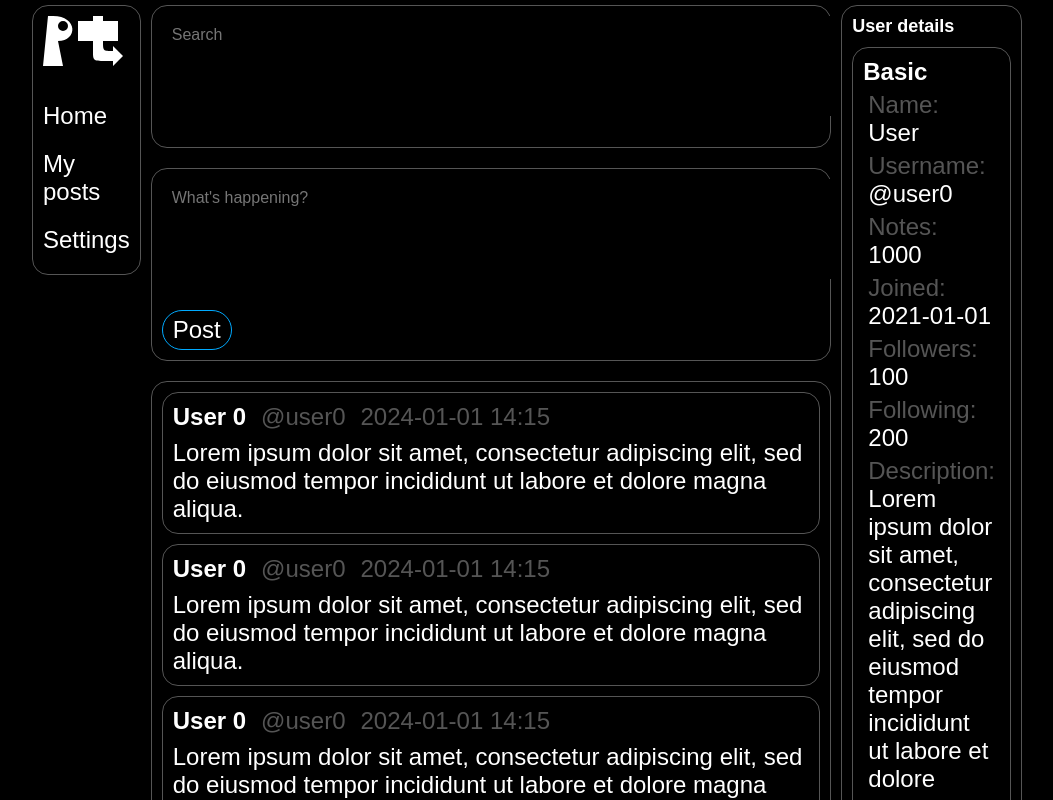
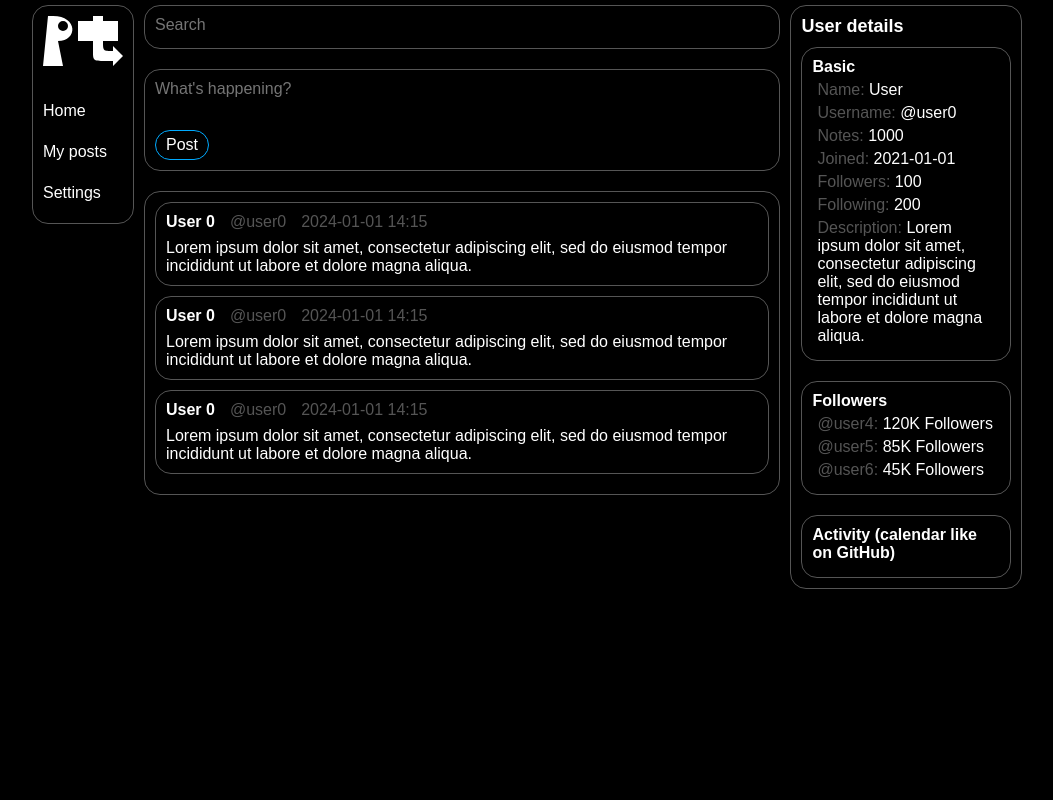
Before and after one commit to Ech0n/PrawieTwitter, a React (Vite) app in the folder client/: page / in a window 1280 px wide. Shown: the top 800 px of the page, without its empty margins (113-1166 px from the left). Built offline with nearby package versions, Linux system fonts and the light colour scheme.

Commit message:
user settings css change

```diff
--- a/client/src/components/UserSettings.jsx
+++ b/client/src/components/UserSettings.jsx
@@ -15,7 +15,7 @@ function UserSettings() {
     }
 
     return (
-        <div>
+        <div className='settings'>
             <h1>Settings</h1>
             <form>
                 <div>
--- a/client/src/settingsFormStyles.css
+++ b/client/src/settingsFormStyles.css
@@ -1,29 +1,29 @@
-* {
+.settings * {
     font-size: 24px;
 }
-form {
+.settings form {
     border: 2px solid #555;
     padding: 30px;
     border-radius: 16px;
     width: 680px;
 }
 
-h1 {
+.settings h1 {
     text-align: center;
     font-size: 72px;
     margin-bottom: 30px;
 }
 
-label {
+.settings label {
     display: block;
     margin-bottom: 5px;
 }
 
-input[type="text"],
-input[type="email"],
-input[type="password"],
-textarea,
-select {
+.settings input[type="text"],
+.settings input[type="email"],
+.settings input[type="password"],
+.settings textarea,
+.settings select {
     width: 654px;
     padding: 10px;
     margin-bottom: 15px;
@@ -31,12 +31,12 @@ select {
     border-radius: 10px;
 }
 
-textarea {
+.settings textarea {
     resize: vertical;
     height: 80px;
 }
 
-button {
+.settings button {
     padding: 10px;
     border: 1px solid #00aaff;
     border-radius: 6px;
@@ -44,10 +44,10 @@ button {
     justify-content: center;
 }
 
-button:hover {
+.settings button:hover {
     background-color: rgb(44, 112, 190, 0.5);
 }
 
-.buttonContainer {
+.settings .buttonContainer {
     text-align: center;
 }
```
